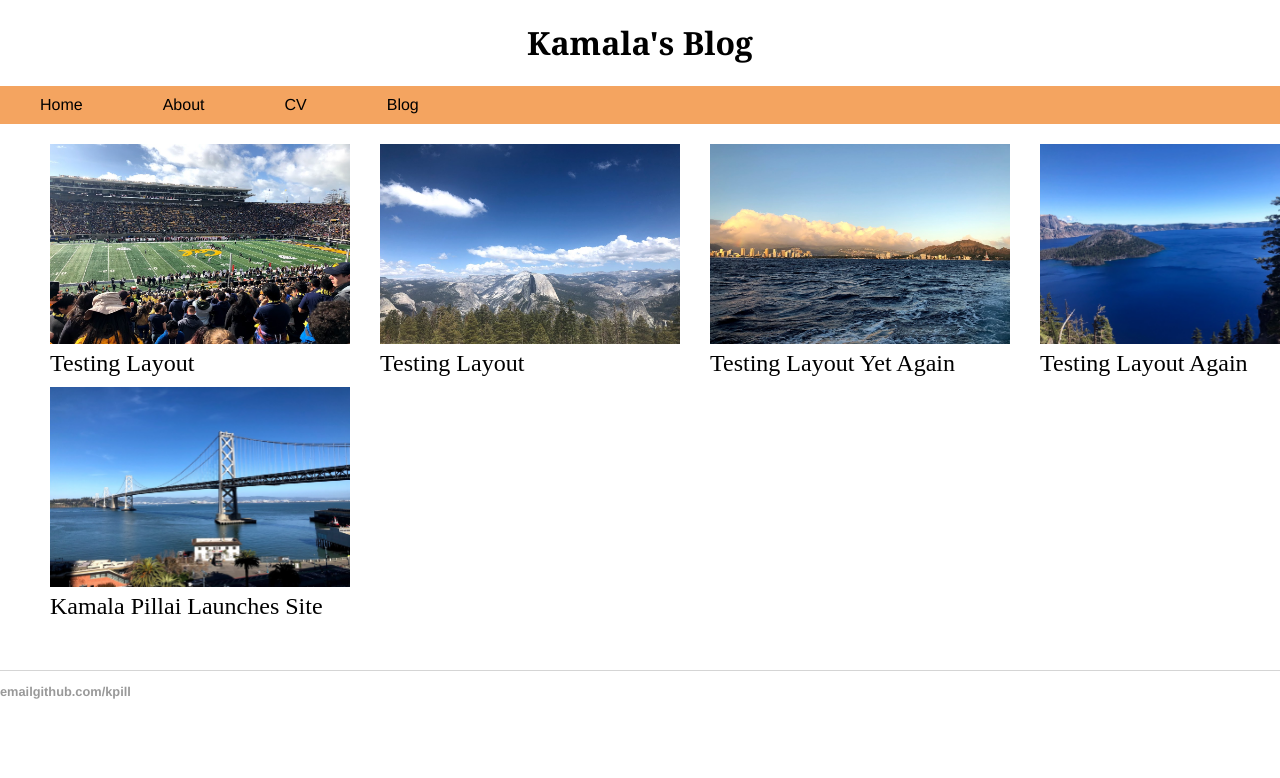
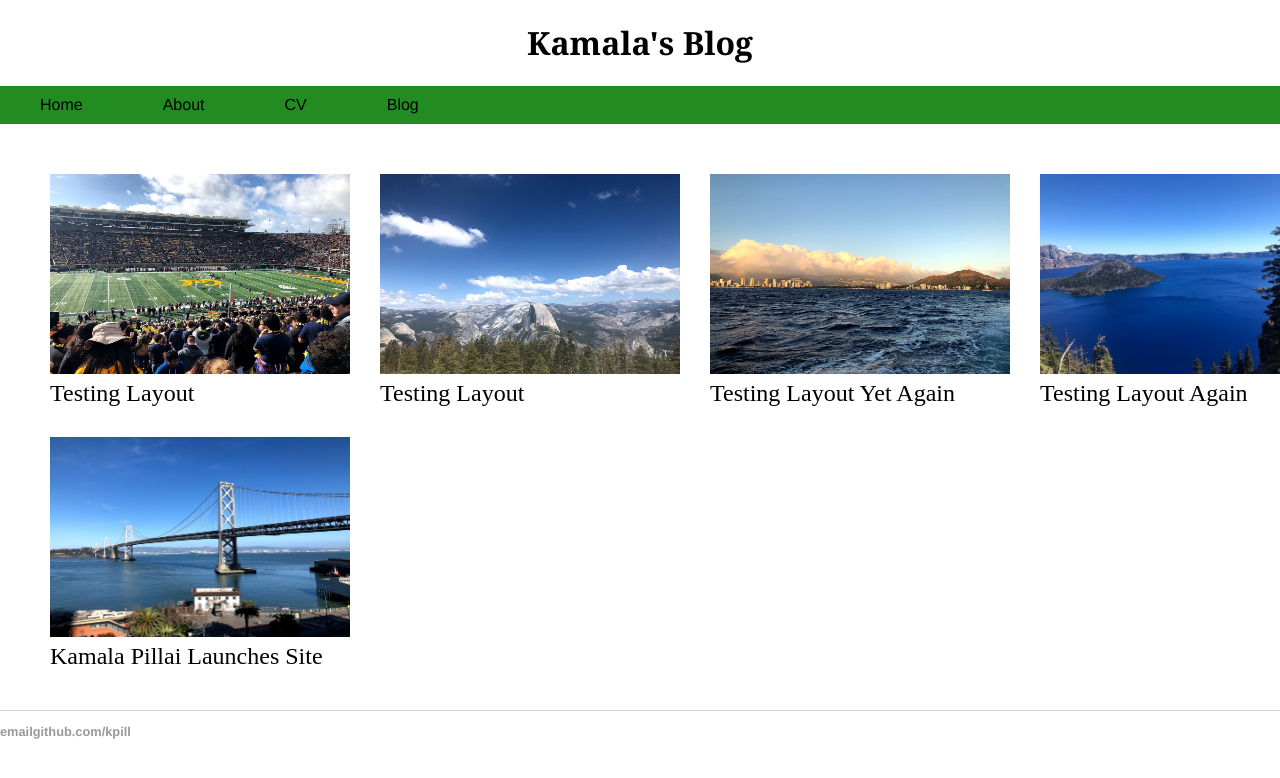
Before and after one commit to kpill/kpill.github.io, a Jekyll site: the page built from index.html, in a window 1280 px wide. Shown: the top 778 px of the page. Built offline with Jekyll 4.4.1, drawn with Linux system fonts in a browser that asks for light colours.

Commit message:
Update main.css

```diff
--- a/css/main.css
+++ b/css/main.css
@@ -32,7 +32,7 @@ nav ul {
     margin: 0;
     padding: 0;
     overflow: hidden;
-    background-color: sandyBrown;
+    background-color: forestGreen;
     width: 100%;
 }
 
@@ -104,7 +104,7 @@ a.posts:hover, a.posts:active {
 .grid_item {
 	padding-right: 20px;
 	padding-left: 10px;
-	padding-bottom: 10px;
+	padding-top: 30px;
 }
 
 img.link {
```
